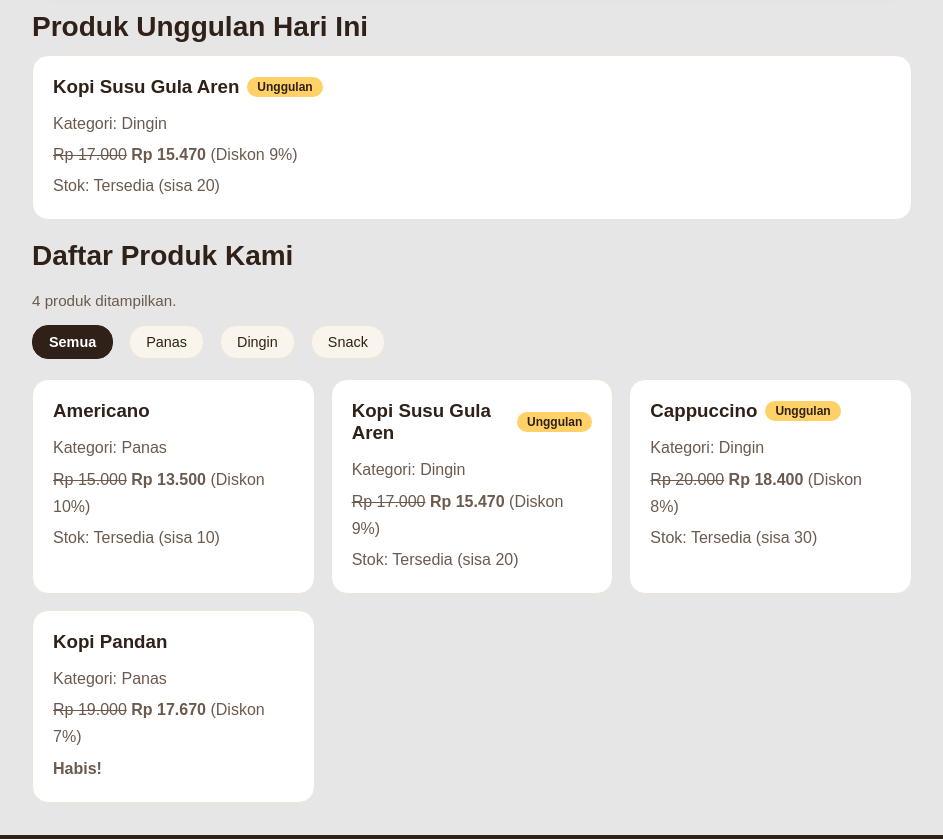
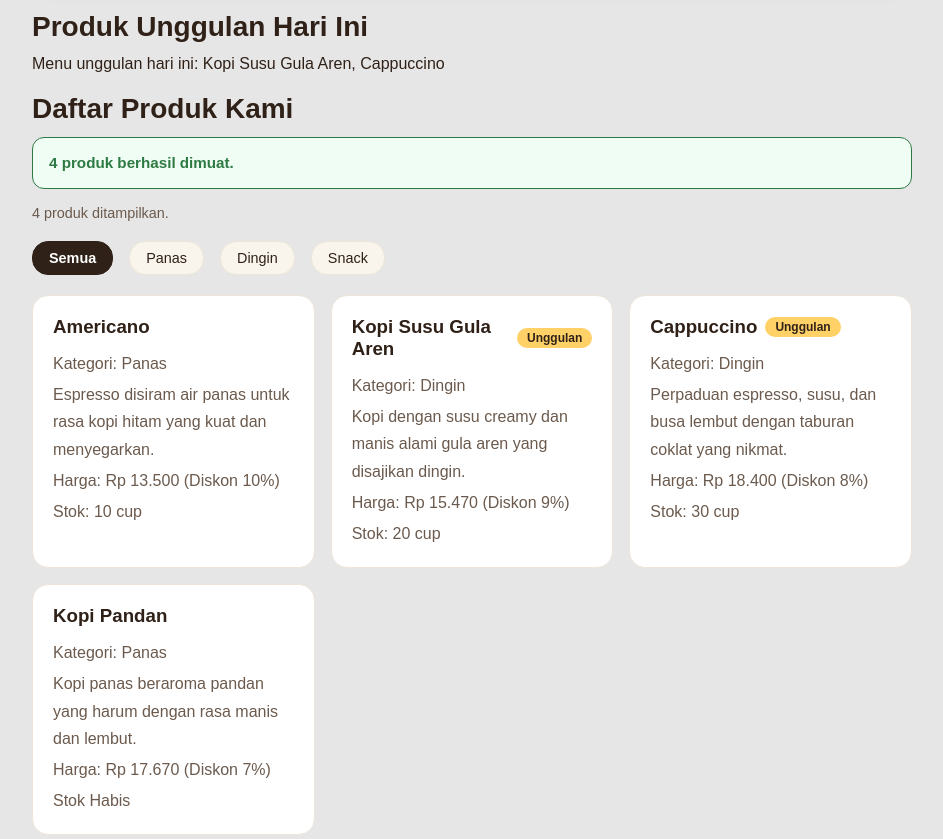
Before and after one commit to m-farisabdillah/website-umkm, a plain HTML site: page produk.html in a window 1280 px wide. Shown: the part 1520-2359 px from the top of the page, without its empty margins (168-1111 px from the left). Drawn offline with Linux system fonts and the light colour scheme.

Commit message:
Pengerjaan tugas P13

```diff
--- a/css/style.css
+++ b/css/style.css
@@ -613,6 +613,47 @@ tbody tr th {
   text-align: center;
   margin: 10px 0;
 }
+
+#produk-ringkasan {
+  font-size: 0.9rem;
+  color: var(--color-text-muted);
+  margin: 0 0 16px;
+}
+
+.catalog-status {
+  padding: 12px 16px;
+  border-radius: 12px;
+  margin: 0 0 12px;
+  font-size: 0.95rem;
+  font-weight: 600;
+  background-color: var(--color-surface);
+  border: 1px solid var(--color-border);
+  color: var(--color-primary);
+}
+
+.catalog-status.loading {
+  background-color: #fffbeb;
+  border-color: var(--color-secondary-dark);
+  color: var(--color-primary);
+}
+
+.catalog-status.success {
+  background-color: var(--color-success-bg);
+  border-color: var(--color-success);
+  color: var(--color-success);
+}
+
+.catalog-status.empty {
+  background-color: #fffbeb;
+  border-color: var(--color-secondary-dark);
+  color: #92400e;
+}
+
+.catalog-status.error {
+  background-color: #fef2f2;
+  border-color: #c9302c;
+  color: #b91c1c;
+}
 /* Akhir CSS Halaman Produk */
 
 /* CSS Halaman Tentang Kami */
--- /dev/null
+++ b/data/products.json
@@ -0,0 +1,42 @@
+[
+  {
+    "id": "americano",
+    "name": "Americano",
+    "category": "Panas",
+    "price": 15000,
+    "stock": 10,
+    "featured": false,
+    "discount": 10,
+    "description": "Espresso disiram air panas untuk rasa kopi hitam yang kuat dan menyegarkan."
+  },
+  {
+    "id": "kopi-susu-gula-aren",
+    "name": "Kopi Susu Gula Aren",
+    "category": "Dingin",
+    "price": 17000,
+    "stock": 20,
+    "featured": true,
+    "discount": 9,
+    "description": "Kopi dengan susu creamy dan manis alami gula aren yang disajikan dingin."
+  },
+  {
+    "id": "cappuccino",
+    "name": "Cappuccino",
+    "category": "Dingin",
+    "price": 20000,
+    "stock": 30,
+    "featured": true,
+    "discount": 8,
+    "description": "Perpaduan espresso, susu, dan busa lembut dengan taburan coklat yang nikmat."
+  },
+  {
+    "id": "kopi-pandan",
+    "name": "Kopi Pandan",
+    "category": "Panas",
+    "price": 19000,
+    "stock": 0,
+    "featured": false,
+    "discount": 7,
+    "description": "Kopi panas beraroma pandan yang harum dengan rasa manis dan lembut."
+  }
+]
--- /dev/null
+++ b/js/catalog-api.js
@@ -0,0 +1,171 @@
+const DATA_URL = "data/products.json";
+const catalogStatus = document.querySelector("#catalog-status");
+const produkGrid = document.querySelector("#produk-dinamis");
+const produkRingkasan = document.querySelector("#produk-ringkasan");
+const produkUnggulan = document.querySelector("#produk-unggulan");
+const tombolFilter = document.querySelectorAll("[data-filter]");
+
+let products = [];
+let activeCategory = "Semua";
+
+function setStatus(state, message) {
+  catalogStatus.className = "catalog-status";
+
+  if (state) {
+    catalogStatus.classList.add(state);
+  }
+
+  catalogStatus.textContent = message;
+}
+
+function formatRupiah(angka) {
+  return `Rp ${angka.toLocaleString("id-ID")}`;
+}
+
+function createProductCard(product) {
+  const card = document.createElement("article");
+  card.classList.add("kartu-produk");
+
+  const title = document.createElement("h3");
+  title.textContent = product.name;
+
+  if (product.featured === true) {
+    const badge = document.createElement("span");
+    badge.classList.add("badge-unggulan");
+    badge.textContent = "Unggulan";
+    title.append(badge);
+  }
+
+  const kategori = document.createElement("p");
+  kategori.textContent = `Kategori: ${product.category}`;
+
+  const deskripsi = document.createElement("p");
+  deskripsi.textContent = product.description;
+
+  const harga = document.createElement("p");
+  if (product.discount > 0) {
+    const hargaAkhir = product.price - (product.price * product.discount) / 100;
+    harga.textContent = `Harga: ${formatRupiah(hargaAkhir)} (Diskon ${product.discount}%)`;
+  } else {
+    harga.textContent = `Harga: ${formatRupiah(product.price)}`;
+  }
+
+  const stok = document.createElement("p");
+  if (product.stock > 0) {
+    stok.textContent = `Stok: ${product.stock} cup`;
+  } else {
+    stok.textContent = "Stok Habis";
+    stok.classList.add("stok-habis");
+  }
+
+  card.append(title, kategori, deskripsi, harga, stok);
+
+  return card;
+}
+
+function createEmptyState() {
+  const emptyState = document.createElement("div");
+  emptyState.classList.add("empty-state");
+  emptyState.textContent = "Belum ada produk yang tersedia untuk kategori ini.";
+
+  return emptyState;
+}
+
+function renderFeaturedProducts(items) {
+  if (!produkUnggulan) {
+    return;
+  }
+
+  produkUnggulan.replaceChildren();
+
+  const daftarUnggulan = items.filter(function (product) {
+    return product.featured === true;
+  });
+
+  if (daftarUnggulan.length === 0) {
+    produkUnggulan.textContent = "Belum ada produk unggulan.";
+    return;
+  }
+
+  const daftarNama = daftarUnggulan.map(function (product) {
+    return product.name;
+  }).join(", ");
+
+  produkUnggulan.textContent = `Menu unggulan hari ini: ${daftarNama}`;
+}
+
+function renderProducts(items) {
+  produkGrid.replaceChildren();
+
+  if (items.length === 0) {
+    produkGrid.append(createEmptyState());
+    produkRingkasan.textContent = "0 produk ditemukan.";
+    setStatus("empty", "Tidak ada produk yang cocok dengan kategori ini.");
+    return;
+  }
+
+  items.forEach(function (product) {
+    produkGrid.append(createProductCard(product));
+  });
+
+  produkRingkasan.textContent = `${items.length} produk ditampilkan.`;
+}
+
+async function loadProducts() {
+  try {
+    setStatus("loading", "Memuat data produk...");
+
+    const response = await fetch(DATA_URL);
+
+    if (!response.ok) {
+      throw new Error(`HTTP status ${response.status}`);
+    }
+
+    products = await response.json();
+
+    renderFeaturedProducts(products);
+    renderProducts(products);
+
+    if (products.length > 0) {
+      setStatus("success", `${products.length} produk berhasil dimuat.`);
+    }
+  } catch (error) {
+    produkGrid.replaceChildren();
+    produkRingkasan.textContent = "0 produk ditampilkan.";
+    setStatus("error", `Gagal memuat produk: ${error.message}`);
+  }
+}
+
+function applyFilter(category) {
+  activeCategory = category;
+
+  let filtered;
+  if (category === "Semua") {
+    filtered = products;
+  } else {
+    filtered = products.filter(function (product) {
+      return product.category === category;
+    });
+  }
+
+  renderProducts(filtered);
+
+  if (filtered.length > 0) {
+    setStatus("success", `${filtered.length} produk berhasil ditampilkan.`);
+  }
+}
+
+tombolFilter.forEach(function (tombol) {
+  tombol.addEventListener("click", function (event) {
+    tombolFilter.forEach(function (btn) {
+      btn.classList.remove("is-active");
+    });
+
+    event.currentTarget.classList.add("is-active");
+    applyFilter(event.currentTarget.dataset.filter || "Semua");
+  });
+});
+
+if (produkGrid) {
+  loadProducts();
+}
--- a/produk.html
+++ b/produk.html
@@ -207,7 +207,8 @@
             <div id="produk-unggulan"></div>
 
             <h2>Daftar Produk Kami</h2>
-            <p id="produk-status" class="status-produk">Memuat produk...</p>
+            <p id="catalog-status" class="catalog-status" aria-live="polite">Produk belum dimuat.</p>
+            <p id="produk-ringkasan">Menunggu data produk.</p>
 
             <div class="filters" aria-label="Filter produk">
                 <button type="button" class="filter-button is-active" data-filter="Semua">Semua</button>
@@ -216,7 +217,7 @@
                 <button type="button" class="filter-button" data-filter="Snack">Snack</button>
             </div>
 
-            <div id="produk-dinamis"></div>
+            <div id="produk-dinamis" class="js-product-grid"></div>
         </section>
     </main>
     <footer class="footer">
@@ -242,7 +243,7 @@
         <p class="footer-copy">© 2026 Kopi Nusantara. Semua hak dilindungi.</p>
     </footer>
     <script src="js/script.js"></script>
-    <script src="js/app.js" defer></script>
+    <script type="module" src="js/catalog-api.js"></script>
 </body>
 
 </html>
```
